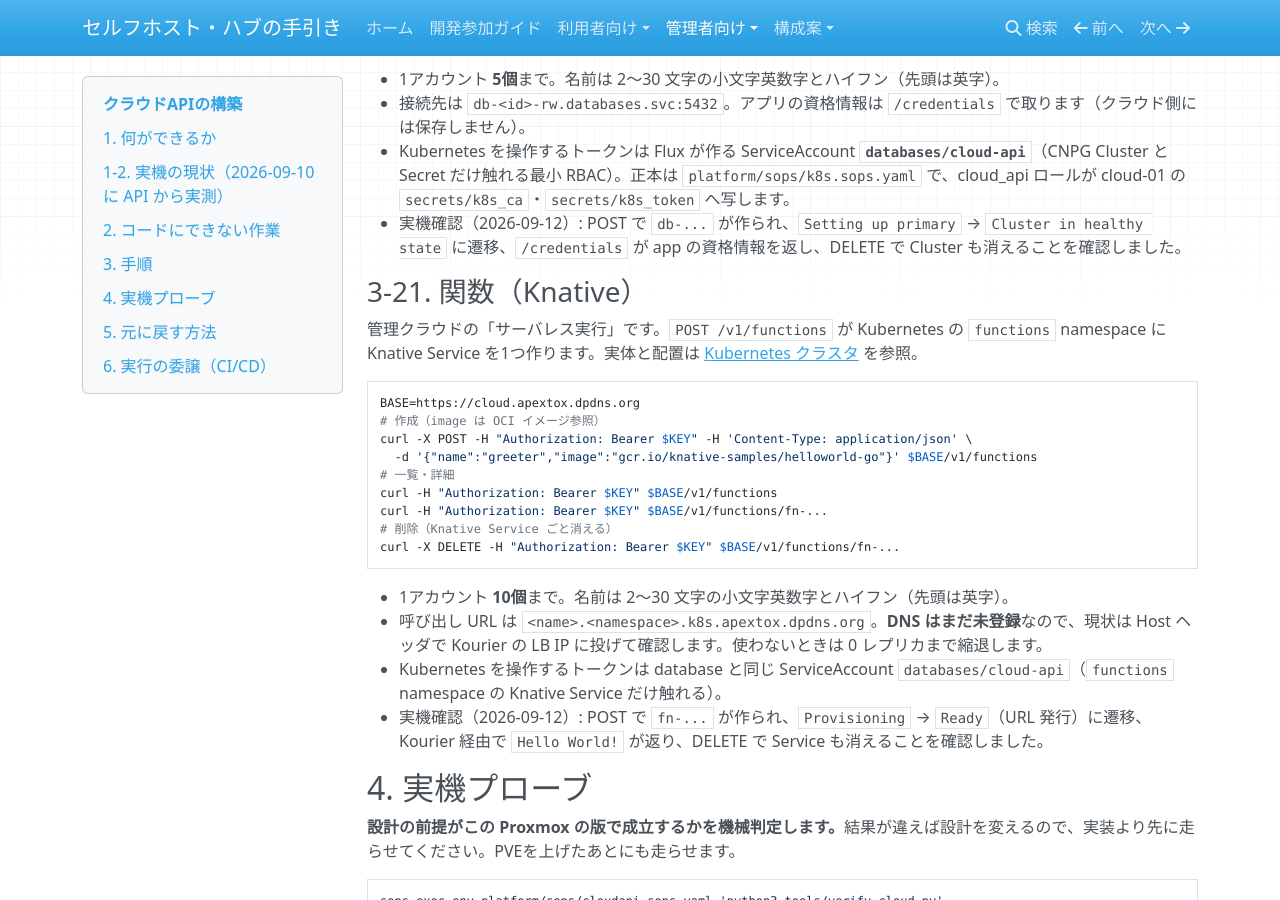
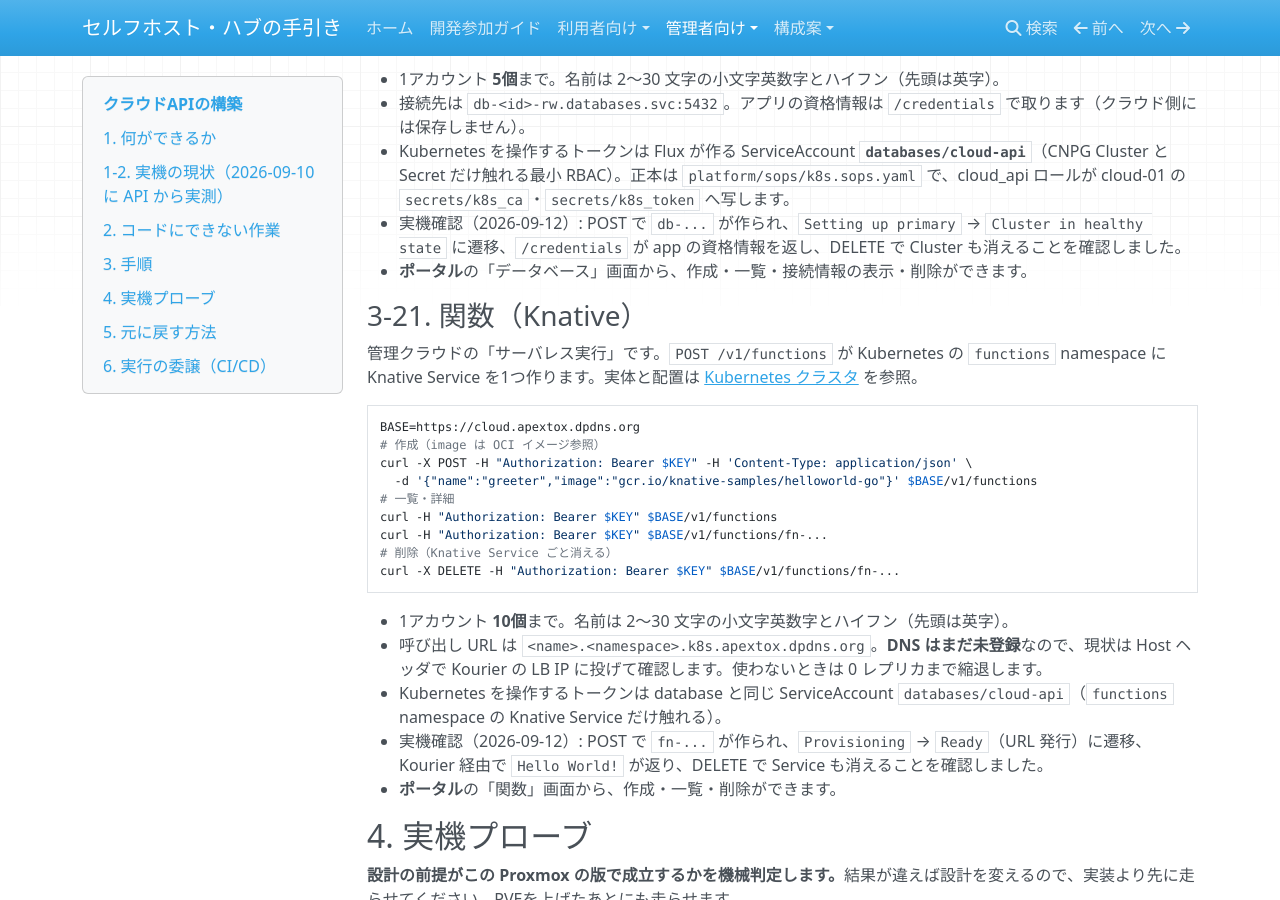
Before and after one commit to rurutheGeek/shake-cloud, an MkDocs documentation site: the page built from docs/operations/cloud.md, in a window 1280 px wide and 900 px high, scrolled down 24990 px. Built offline with MkDocs 1.6.1, drawn with Linux system fonts in a browser that asks for light colours; nearby versions of some CDN libraries.

Commit message:
docs(cloud): ポータルのデータベース・関数画面を記録する

```diff
--- a/docs/operations/cloud.md
+++ b/docs/operations/cloud.md
@@ -855,6 +855,7 @@
 - 接続先は `db-<id>-rw.databases.svc:5432`。アプリの資格情報は `/credentials` で取ります（クラウド側には保存しません）。
 - Kubernetes を操作するトークンは Flux が作る ServiceAccount **`databases/cloud-api`**（CNPG Cluster と Secret だけ触れる最小 RBAC）。正本は `platform/sops/k8s.sops.yaml` で、cloud_api ロールが cloud-01 の `secrets/k8s_ca`・`secrets/k8s_token` へ写します。
 - 実機確認（2026-09-12）: POST で `db-...` が作られ、`Setting up primary` → `Cluster in healthy state` に遷移、`/credentials` が app の資格情報を返し、DELETE で Cluster も消えることを確認しました。
+- **ポータル**の「データベース」画面から、作成・一覧・接続情報の表示・削除ができます。
 
 ### 3-21. 関数（Knative）
 
@@ -876,6 +877,7 @@
 - 呼び出し URL は `<name>.<namespace>.k8s.apextox.dpdns.org`。**DNS はまだ未登録**なので、現状は Host ヘッダで Kourier の LB IP に投げて確認します。使わないときは 0 レプリカまで縮退します。
 - Kubernetes を操作するトークンは database と同じ ServiceAccount `databases/cloud-api`（`functions` namespace の Knative Service だけ触れる）。
 - 実機確認（2026-09-12）: POST で `fn-...` が作られ、`Provisioning` → `Ready`（URL 発行）に遷移、Kourier 経由で `Hello World!` が返り、DELETE で Service も消えることを確認しました。
+- **ポータル**の「関数」画面から、作成・一覧・削除ができます。
 
 ## 4. 実機プローブ
 
```
Also changed, not shown: docs/operations/handover.md (+1 -1 lines).
